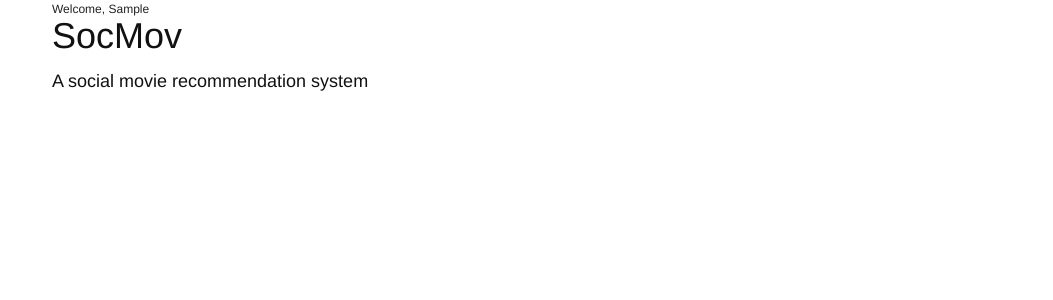
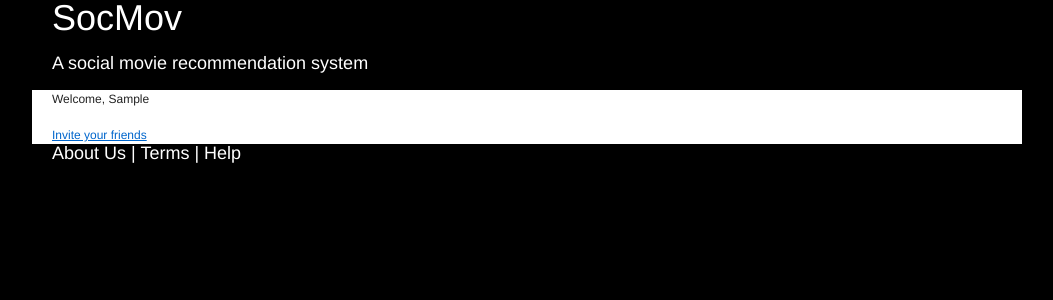
Before and after one commit to beifeizhou/socmov, a Django app: template fbcon/templates/index.html in a window 1280 px wide. Shown: the top 300 px of the page, without its empty margins (113-1166 px from the left). Run offline with Django 3.2, Linux system fonts and the light colour scheme; the template is opened without the code that fills it, so the values that code supplies are empty; the visitor is signed in with stand-in values (Sample User, id 1); parts of the project's set-up code (start-up, migrations or seed data) failed here and were passed over; some libraries are stand-ins or nearby versions.

Commit message:
Restructured CSS, added a link to invite friends to use this application

```diff
--- a/fbcon/templates/base.html
+++ b/fbcon/templates/base.html
@@ -21,9 +21,28 @@
 				return false;
 			});
 		</script>
-
+		<style type="text/css">
+			body {
+				background: black;
+			}
+			.container {
+				background: white;
+				border-left: 20px white solid;
+				border-right: 20px white solid;
+			}
+			.header {
+				background: black;
+				border-left: 20px black solid;
+				border-right: 20px black solid;
+			}
+			.header h3, .header h1 {
+				color: white;
+			}
+			.rating {
+				font-size:15px;
+			}
+		</style>
 		{% block head %} {% endblock %}
-
 </head>
 <body>
 	<div id="fb-root"></div>
@@ -52,8 +71,17 @@
 		});
     </script>
 
+	<div class="header container">
+		<h1>SocMov</h1>
+		<h3>A social movie recommendation system</h3>
+	</div>
 	<div class="container">
+
 	{% block body %} {% endblock %}
+	</div>
+
+	<div class="header container">
+		<h3>About Us | Terms | Help</h3>
 	</div>
 </body>
 
--- a/fbcon/templates/index.html
+++ b/fbcon/templates/index.html
@@ -3,14 +3,22 @@
 {% block body %}
 
 {% if user %}
-	Welcome, {{ user.first_name }} <br>
+	<p>Welcome, {{ user.first_name }}</p>
 {% else %}
 	{% include "fblogin.html" %}
 {% endif %}
-<h1>SocMov</h1>
-<h3>A social movie recommendation system</h3>
+<a href="#invite_friends" id="invFriends"> Invite your friends</a>
+
+<script type="text/javascript">
+$('#invFriends').click(function(){
+	FB.ui({	method	: 'apprequests',
+			message	: 'Discover movies. Socially.',
+			data	: 'tracking information for the user'});
+});
+</script>
+
 {% for m in movies %}
-	{% if m.last == 1 %} <div class="span-24 last" style="margin-bottom:30px"> {% endif %}
+	{% if m.last == 1 %} <div class="span-24 last" style="margin-bottom:30px">  {% endif %}
 	<div class="span-8{% if m.last == 3 %} last{% endif %}">
 	{% include "movie_compact.html" with mov=m.mov poster=m.poster %}
 	</div>
--- a/fbcon/templates/movie_compact.html
+++ b/fbcon/templates/movie_compact.html
@@ -10,7 +10,7 @@
 			<h3> {{ mov.name }} </h3>
 		</a>
 		<h4> {{ mov.tagline }} </h4>
-		{{ mov.rating }} from {{ mov.votes }} on <a href="http://tmdb.org">TMDB</a>
+		<span class="rating">{{ mov.rating }}</span> from {{ mov.votes }} on <a href="http://tmdb.org">TMDB</a>
 		{# <p> {{mov.overview}}</p> #}
 	</div>
 {% else %}
```
